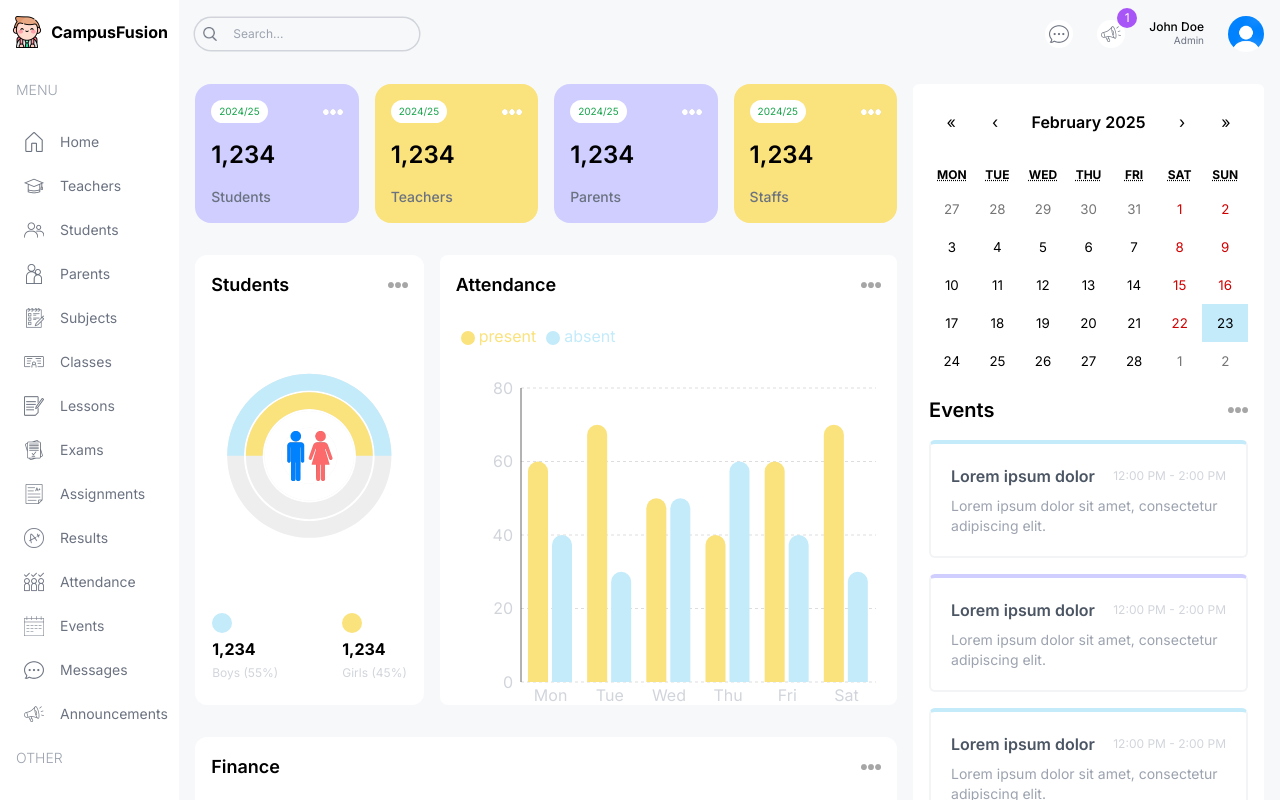
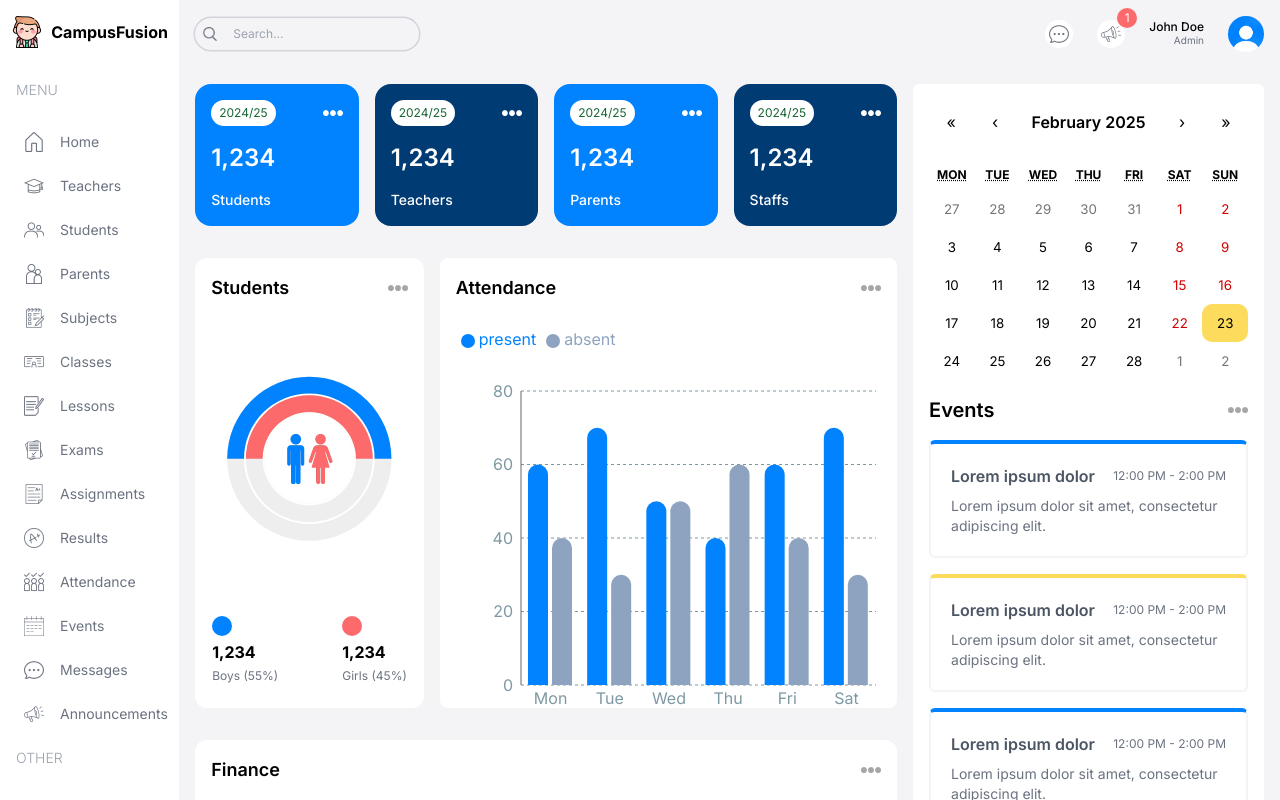
Before and after one commit to adivishnu-a/CampusFusion, a Next.js app: page /admin in a window 1280 px wide. Built offline with nearby package versions, Linux system fonts and the light colour scheme.

Commit message:
Refactor styles and update color scheme across components

```diff
--- a/src/app/(dashboard)/layout.tsx
+++ b/src/app/(dashboard)/layout.tsx
@@ -19,7 +19,7 @@ export default function DashboardLayout({
         <Menu />
       </div>
       {/* Right */}
-      <div className="h-screen w-[86%] md:w-[92%] lg:w-[84%] xl:w-[86%] bg-[#F7F8FA] overflow-scroll">
+      <div className="h-screen w-[86%] md:w-[92%] lg:w-[84%] xl:w-[86%] bg-[#F4F4F7] overflow-scroll">
         {/* Navbar has to be  */}
         <Navbar />
         {children}
--- a/src/app/globals.css
+++ b/src/app/globals.css
@@ -13,6 +13,19 @@
 }
 
 .react-calendar__tile--active {
-    background-color: #C3EBFA !important;
+    background-color: #003b73 !important;
+    color: white !important;
+    border-radius: 10px;
+}
+
+.react-calendar__tile:hover {
+    background-color: #C0C0C0;
+    color: black;
+    border-radius: 10px;
+}
+
+.react-calendar__tile--now {
+    background: #Fddb5d !important; /* Change this to your preferred color */
     color: black !important;
+    border-radius: 10px;
 }
--- a/src/components/Announcements.tsx
+++ b/src/components/Announcements.tsx
@@ -3,41 +3,41 @@ const Announcements = () => {
     <div className="bg-white p-4 rounded-md">
       <div className="flex items-center justify-between">
         <h1 className="text-xl font-semibold">Announcements</h1>
-        <span className="text-xs text-gray-400">View All</span>
+        <span className="text-xs text-gray-500">View All</span>
       </div>
       <div className="flex flex-col gap-4 mt-4">
-        <div className="bg-campSkyLight rounded-md p-4">
+        <div className="bg-campDarwinPastelCobaltBlue rounded-md p-4">
           <div className="flex items-center justify-between">
             <h2 className="font-medium">Lorem ipsum dolor sit</h2>
-            <span className="text-xs text-gray-400 bg-white rounded-md px-1 py-1">
+            <span className="text-xs text-gray-500 bg-white rounded-md px-1 py-1">
               2025-01-01
             </span>
           </div>
-          <p className="text-sm text-gray-400 mt-1">
+          <p className="text-sm text-gray-500 mt-1">
             Lorem ipsum dolor sit amet consectetur adipisicing elit. Voluptatum,
             expedita. Rerum, quidem facilis?
           </p>
         </div>
-        <div className="bg-campPurpleLight rounded-md p-4">
+        <div className="bg-campDarwinPastelCandyPeach rounded-md p-4">
           <div className="flex items-center justify-between">
             <h2 className="font-medium">Lorem ipsum dolor sit</h2>
-            <span className="text-xs text-gray-400 bg-white rounded-md px-1 py-1">
+            <span className="text-xs text-gray-500 bg-white rounded-md px-1 py-1">
               2025-01-01
             </span>
           </div>
-          <p className="text-sm text-gray-400 mt-1">
+          <p className="text-sm text-gray-500 mt-1">
             Lorem ipsum dolor sit amet consectetur adipisicing elit. Voluptatum,
             expedita. Rerum, quidem facilis?
           </p>
         </div>
-        <div className="bg-campYellowLight rounded-md p-4">
+        <div className="bg-campDarwinPastelZincYellow rounded-md p-4">
           <div className="flex items-center justify-between">
-            <h2 className="font-medium">Lorem ipsum dolor sit</h2>
-            <span className="text-xs text-gray-400 bg-white rounded-md px-1 py-1">
+            <h2 className="font-bold">Lorem ipsum dolor sit</h2>
+            <span className="text-xs text-gray-500 bg-white rounded-md px-1 py-1">
               2025-01-01
             </span>
           </div>
-          <p className="text-sm text-gray-400 mt-1">
+          <p className="text-sm text-gray-500 mt-1">
             Lorem ipsum dolor sit amet consectetur adipisicing elit. Voluptatum,
             expedita. Rerum, quidem facilis?
           </p>
--- a/src/components/AttendanceChart.tsx
+++ b/src/components/AttendanceChart.tsx
@@ -53,14 +53,14 @@ const AttendanceChart = () => {
       </div>
       <ResponsiveContainer width="100%" height="100%">
         <BarChart width={500} height={300} data={data} barSize={20}>
-          <CartesianGrid strokeDasharray="3 3" vertical={false} stroke="#ddd" />
+          <CartesianGrid strokeDasharray="3 3" vertical={false} stroke="#7E99A3" />
           <XAxis
             dataKey="name"
             axisLine={false}
-            tick={{ fill: "#d1d5db" }}
+            tick={{ fill: "#7E99A3" }}
             tickLine={false}
           />
-          <YAxis tick={{ fill: "#d1d5db" }} tickLine={false} />
+          <YAxis tick={{ fill: "#7E99A3" }} tickLine={false} />
           <Tooltip
             contentStyle={{ borderRadius: "10px", borderColor: "lightgray" }}
           />
@@ -71,13 +71,13 @@ const AttendanceChart = () => {
           />
           <Bar
             dataKey="present"
-            fill="#FAE27C"
+            fill="#0183ff"
             legendType="circle"
             radius={[10, 10, 0, 0]}
           />
           <Bar
             dataKey="absent"
-            fill="#C3EBFA"
+            fill="#8ea3bf"
             legendType="circle"
             radius={[10, 10, 0, 0]}
           />
--- a/src/components/CountChart.tsx
+++ b/src/components/CountChart.tsx
@@ -16,12 +16,12 @@ const data = [
   {
     name: "Girls",
     count: 53,
-    fill: "#FAE27C",
+    fill: "#Fc6a6b",
   },
   {
     name: "Boys",
     count: 53,
-    fill: "#C3EBFA",
+    fill: "#0183ff",
   },
 ];
 
@@ -55,14 +55,14 @@ const CountChart = () => {
       {/* Bottom */}
       <div className="flex justify-center gap-16">
         <div className="flex flex-col gap-1">
-            <div className="w-5 h-5 bg-campSky rounded-full" />
+            <div className="w-5 h-5 bg-campDarwinCobaltBlue rounded-full" />
             <h1 className="font-bold">1,234</h1>
-            <h2 className="text-xs text-gray-300">Boys (55%)</h2>
+            <h2 className="text-xs text-gray-500">Boys (55%)</h2>
         </div>
         <div className="flex flex-col gap-1">
-            <div className="w-5 h-5 bg-campYellow rounded-full" />
+            <div className="w-5 h-5 bg-campDarwinCandyPeach rounded-full" />
             <h1 className="font-bold">1,234</h1>
-            <h2 className="text-xs text-gray-300">Girls (45%)</h2>
+            <h2 className="text-xs text-gray-500">Girls (45%)</h2>
         </div>
       </div>
     </div>
--- a/src/components/EventCalendar.tsx
+++ b/src/components/EventCalendar.tsx
@@ -44,14 +44,14 @@ const EventCalendar = () => {
       <div className="flex flex-col gap-4">
         {events.map((event) => (
           <div
-            className="p-5 rounded-md border-2 border-gray-100 border-t-4 odd:border-t-campSky even:border-t-campPurple"
+            className="p-5 rounded-md border-2 border-gray-100 border-t-4 odd:border-t-campDarwinCobaltBlue even:border-t-campDarwinZincYellow"
             key={event.id}
           >
             <div className="flex items-center justify-between">
               <h1 className="font-semibold text-gray-600">{event.title}</h1>
-              <span className="text-gray-300 text-xs">{event.time}</span>
+              <span className="text-gray-500 text-xs">{event.time}</span>
             </div>
-            <p className="mt-2 text-gray-400 text-sm">{event.description}</p>
+            <p className="mt-2 text-gray-500 text-sm">{event.description}</p>
           </div>
         ))}
       </div>
--- a/src/components/FinanceChart.tsx
+++ b/src/components/FinanceChart.tsx
@@ -26,7 +26,7 @@ const data = [
   {
     name: "Mar",
     income: 2000,
-    expense: 9800,
+    expense: 4800,
   },
   {
     name: "Apr",
@@ -98,11 +98,11 @@ const FinanceChart = () => {
           <XAxis
             dataKey="name"
             axisLine={false}
-            tick={{ fill: "#d1d5db" }}
+            tick={{ fill: "#7E99A3" }}
             tickLine={false}
             tickMargin={10}
           />
-          <YAxis axisLine={false} tick={{ fill: "#d1d5db" }} tickLine={false}  tickMargin={20}/>
+          <YAxis axisLine={false} tick={{ fill: "#7E99A3" }} tickLine={false}  tickMargin={20}/>
           <Tooltip />
           <Legend
             align="center"
@@ -112,10 +112,10 @@ const FinanceChart = () => {
           <Line
             type="monotone"
             dataKey="income"
-            stroke="#C3EBFA"
+            stroke="#0183ff"
             strokeWidth={5}
           />
-          <Line type="monotone" dataKey="expense" stroke="#CFCEFF" strokeWidth={5}/>
+          <Line type="monotone" dataKey="expense" stroke="#003b73" strokeWidth={5}/>
         </LineChart>
       </ResponsiveContainer>
     </div>
--- a/src/components/Navbar.tsx
+++ b/src/components/Navbar.tsx
@@ -18,7 +18,7 @@ const Navbar = () => {
         </div>
         <div className="bg-white rounded-full w-7 h-7 flex items-center justify-center cursor-pointer relative">
           <Image src="/announcement.png" alt="" width={20} height={20} />
-          <div className="absolute -top-3 -right-3 w-5 h-5 flex items-center justify-center bg-purple-500 text-white rounded-full text-xs">
+          <div className="absolute -top-3 -right-3 w-5 h-5 flex items-center justify-center bg-campDarwinCandyPeach text-white rounded-full text-xs">
             1
           </div>
         </div>
--- a/src/components/UserCard.tsx
+++ b/src/components/UserCard.tsx
@@ -1,15 +1,15 @@
 import Image from "next/image";
 const UserCard = ({ type }: { type: string }) => {
   return (
-    <div className="rounded-2xl odd:bg-campPurple even:bg-campYellow p-4 flex-1">
+    <div className="rounded-2xl odd:bg-campDarwinCobaltBlue even:bg-campDarwinSignalBlue p-4 flex-1">
       <div className="flex justify-between items-center">
-        <span className="text-[10px] bg-white px-2 py-1 rounded-full text-green-600">
+        <span className="text-[12px] bg-white px-2 py-1 rounded-full text-green-800">
           2024/25
         </span>
         <Image src="/more.png" alt="" width={20} height={20} />
       </div>
-      <h1 className="text-2xl font-semibold my-4">1,234</h1>
-      <h2 className="capitalize text-sm font-medium text-gray-500">{type}s</h2>
+      <h1 className="text-2xl font-semibold my-4 text-white">1,234</h1>
+      <h2 className="capitalize text-sm font-medium text-white">{type}s</h2>
     </div>
   );
 };
--- a/tailwind.config.ts
+++ b/tailwind.config.ts
@@ -20,6 +20,19 @@ const config: Config = {
         campPurpleLight: "#F1F0FF",
         campYellow: "#FAE27C",
         campYellowLight: "#FEFCE8",
+        campDarwinCobaltBlue: "#0183ff",
+        campDarwinSignalBlue: "#003b73",
+        campDarwinCharcoal: "#1F2431",
+        campDarwinCandyPeach: "#Fc6a6b",
+        campDarwinZincYellow: "#Fddb5d",
+        campDarwinPastelBlue: "#Edf6ff",
+        campDarwinPastelPeach: "#Fff4f4",
+        campDarwinCornSilk: "#Fdfbf4",
+        campDarwinPureWhite: "#FFFFFF",
+        campDarwinPastelCobaltBlue: "#ebfafb",
+        campDarwinPastelSignalBlue: "#8ea3bf",
+        campDarwinPastelCandyPeach: "#f9f2ff",
+        campDarwinPastelZincYellow: "#fff8e5",
       },
     },
   },
```
